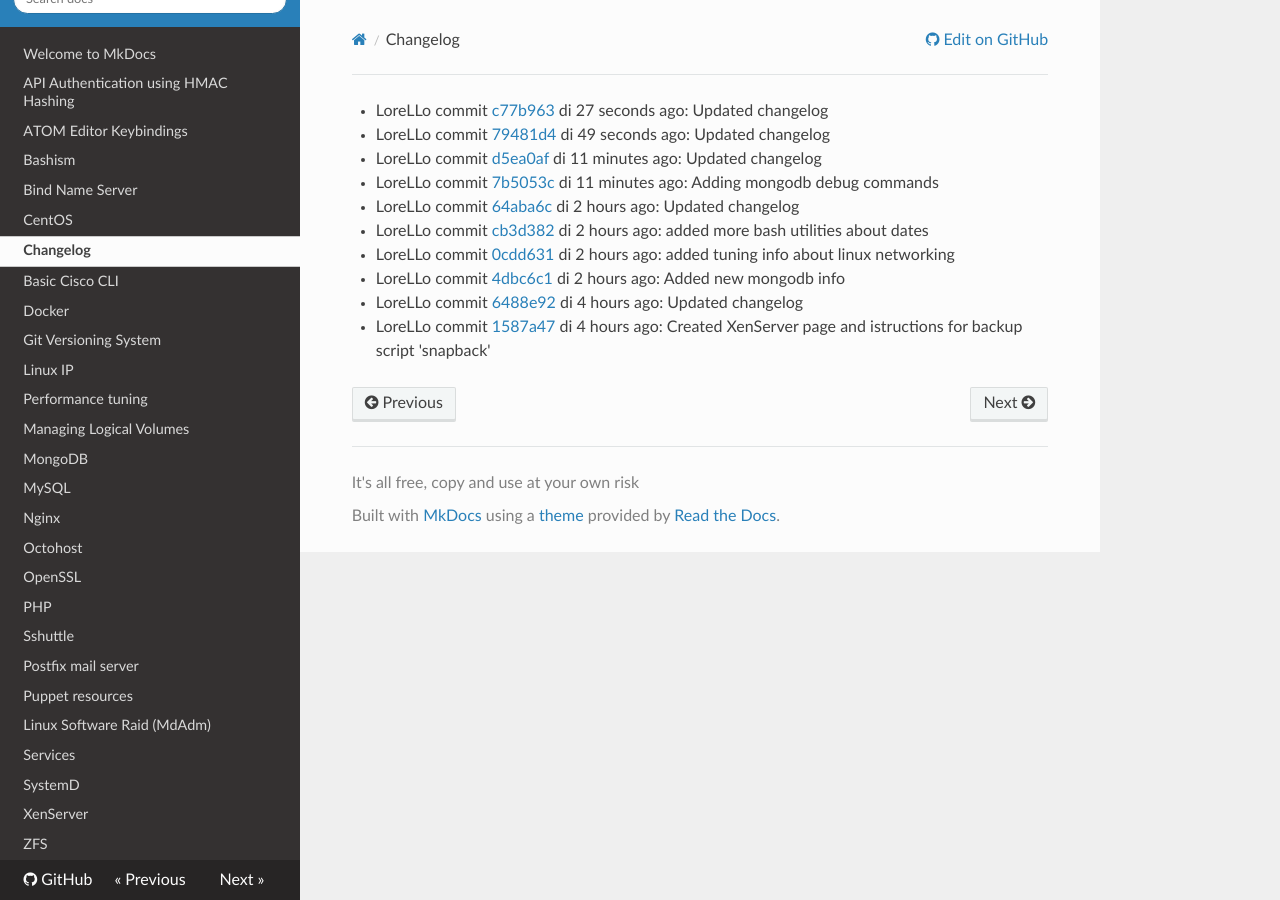
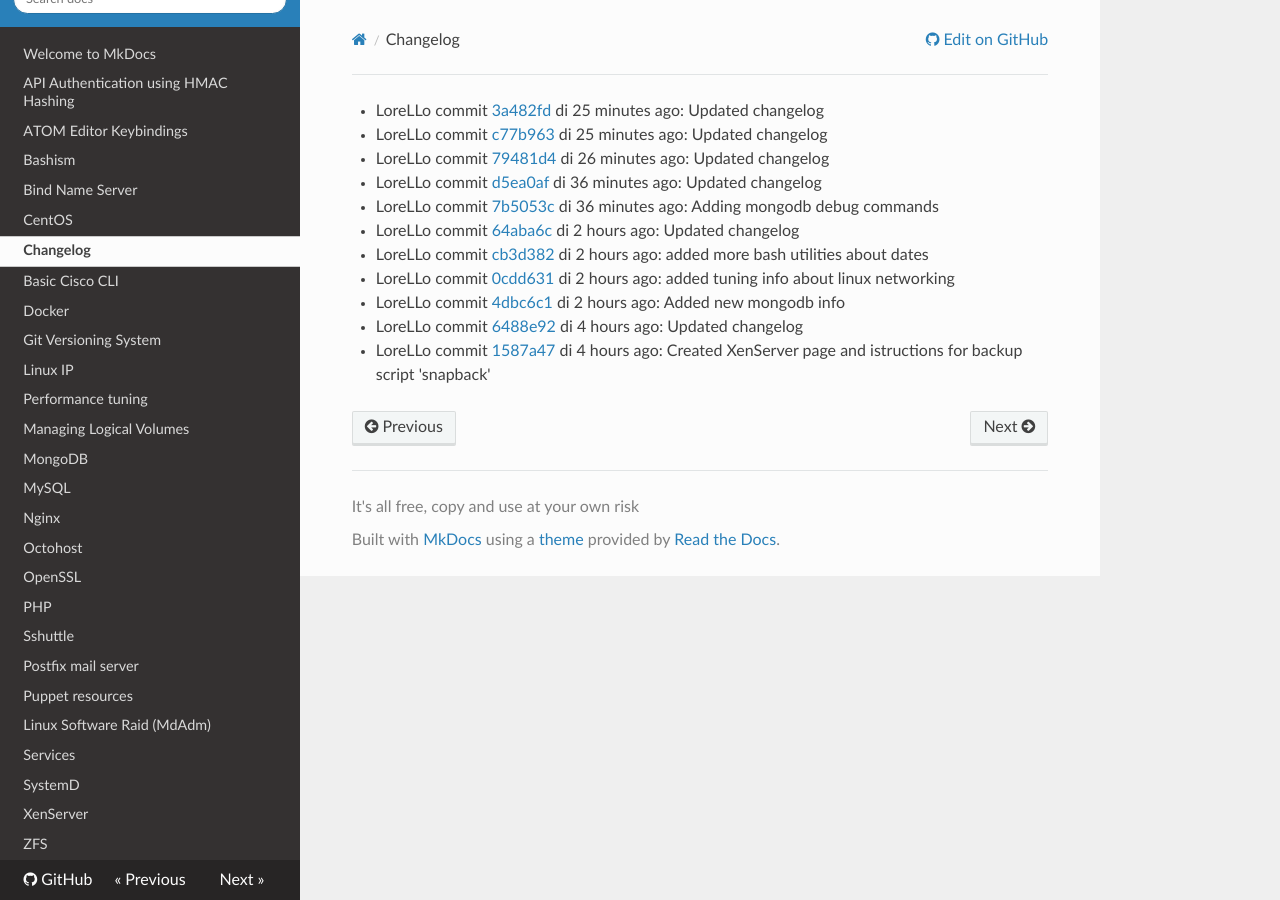
Before and after one commit to lorello/lorello.github.io, an MkDocs documentation site: the page built from docs/changelog.md, in a window 1280 px wide. Built offline with MkDocs 1.6.1, drawn with Linux system fonts in a browser that asks for light colours; nearby versions of some CDN libraries.

Commit message:
Updated changelog

```diff
--- a/docs/changelog.md
+++ b/docs/changelog.md
@@ -1,10 +1,12 @@
-* LoreLLo commit [c77b963](https://github.com/lorello/lorello.github.io/commit/c77b963eff00194efd9a971f3d80128bfb397225) di 27 seconds ago: Updated changelog
+* LoreLLo commit [3a482fd](https://github.com/lorello/lorello.github.io/commit/3a482fd7bf22857bcb8ac8b9c8da4b55238ef165) di 25 minutes ago: Updated changelog
 
-* LoreLLo commit [79481d4](https://github.com/lorello/lorello.github.io/commit/79481d477077dab776151f7329c0be4a1f07d1c4) di 49 seconds ago: Updated changelog
+* LoreLLo commit [c77b963](https://github.com/lorello/lorello.github.io/commit/c77b963eff00194efd9a971f3d80128bfb397225) di 25 minutes ago: Updated changelog
 
-* LoreLLo commit [d5ea0af](https://github.com/lorello/lorello.github.io/commit/d5ea0afe83a249f984e38a86c5dd9d1439a990bf) di 11 minutes ago: Updated changelog
+* LoreLLo commit [79481d4](https://github.com/lorello/lorello.github.io/commit/79481d477077dab776151f7329c0be4a1f07d1c4) di 26 minutes ago: Updated changelog
 
-* LoreLLo commit [7b5053c](https://github.com/lorello/lorello.github.io/commit/7b5053c923bb8f7021789647b501bc42c05ad6f2) di 11 minutes ago: Adding mongodb debug commands
+* LoreLLo commit [d5ea0af](https://github.com/lorello/lorello.github.io/commit/d5ea0afe83a249f984e38a86c5dd9d1439a990bf) di 36 minutes ago: Updated changelog
+
+* LoreLLo commit [7b5053c](https://github.com/lorello/lorello.github.io/commit/7b5053c923bb8f7021789647b501bc42c05ad6f2) di 36 minutes ago: Adding mongodb debug commands
 
 * LoreLLo commit [64aba6c](https://github.com/lorello/lorello.github.io/commit/64aba6c69d87291124456adfb4a0655973ae4450) di 2 hours ago: Updated changelog
 
```
